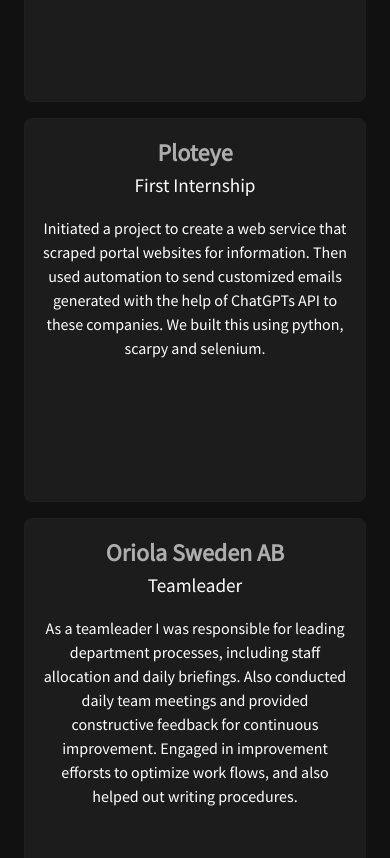
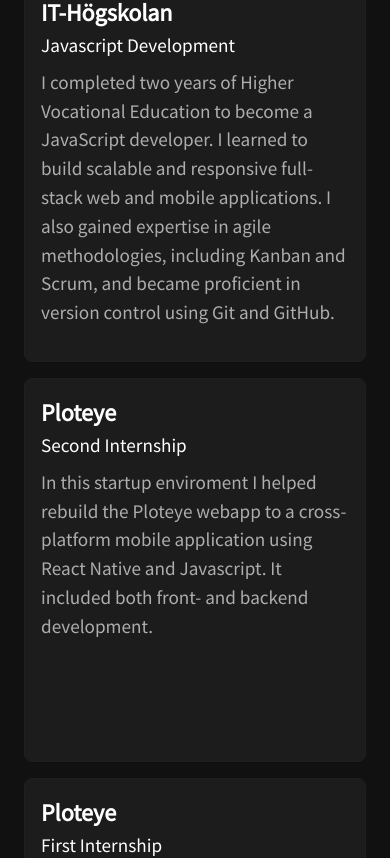
Before and after one commit to dejv0ld/Portfolio-Website, a React (Vite) app: page / in a window 390 px wide. Shown: the part 6354-7212 px from the top of the page. Built offline with nearby package versions, Linux system fonts and the light colour scheme.

Commit message:
feat: Update strings in HomePageGrid and added new text to experience section and about section.

```diff
--- a/src/components/AboutSection/AboutSection.jsx
+++ b/src/components/AboutSection/AboutSection.jsx
@@ -1,3 +1,4 @@
+/* eslint-disable react/no-unescaped-entities */
 import './AboutSection.css';
 
 export const AboutSection = () => {
@@ -6,7 +7,30 @@
       <h2 className="about-heading">About</h2>
 
       <p className="about-paragraph">
-        Lorem ipsum dolor sit amet, consectetur adipiscing elit. Sed in
+        I'm a social, calm, and patient individual with a passion for both the
+        outdoors and technology. When I'm not coding, you can find me out on the
+        lake fishing, spending quality time with family and friends, or staying
+        active at the gym. <br /> What I love most about coding is its creative
+        aspect and the opportunity for constant learning and growth. This is
+        what drives me every day. Coding allows me to solve complex problems and
+        continuously improve my skills, which keeps me motivated and engaged.
+        <br />
+        As a colleague, I am cheerful, responsible, and dedicated. I enjoy
+        personal growth and continuous learning, which helps me stay updated
+        with the latest trends and technologies. I am a natural team player who
+        thrives in collaborative environments, always ready to contribute and
+        support my team members.
+        {/*   I'm a social, calm and patient person who enjoys being out on the lake
+        fishing or spend time with family and friends. You can also find me at
+        the gym, or ofcourse infront of the computer coding. What I love about
+        coding is the creative aspect and the constant learning and growing,
+        which is where I get my drive from. As a colleague, I am cheerful,
+        responsible, and dedicated individual who enjoys personal growth and
+        continuous learning. I am a natural team player who thrives in
+        collaborative environments. My previous work experiences have taught me
+        not only to identify problems but also to come up with effective
+        solutions. */}
+        {/*   Lorem ipsum dolor sit amet, consectetur adipiscing elit. Sed in
         vestibulum felis. Sed nec libero nec libero ultricies rutrum. Nullam
         mattis, metus in tincidunt tempus, purus nunc fermentum nunc, et
         tincidunt nunc metus nec purus. Nulla facilisi. Nullam auctor, libero
@@ -15,7 +39,7 @@
         mattis, metus in tincidunt tempus, purus nunc fermentum nunc, et
         tincidunt nunc metus nec purus. Nulla facilisi. Nullam auctor, libero
         eget ultricies lacinia, nunc nunc ultricies purus, nec ultricies magna
-        sem nec libero.
+        sem nec libero. */}
       </p>
     </section>
   );
--- a/src/components/Experience/ExperienceSection.css
+++ b/src/components/Experience/ExperienceSection.css
@@ -12,17 +12,46 @@
 }
 
 .experience-sub-heading {
-  font-size: 1.5rem;
+  font-size: 2rem;
   font-weight: 700;
-  color: var(--gray-color)
+  color: white;
+  text-align: left;
+
 }
 
   .exp-sub-heading {
-    font-size: 1.2rem;
-    color: white
+    font-size: 1.5rem;
+    color: white;
+    text-align: left;
+
   }
 
   .expercience-paragraph {
-    color: white;
-    margin: 1rem 0;
+    color: var(--gray-color);
+    margin: 0.5rem 0;
+    text-align: left;
+    font-size: 1.5rem;
   }
+
+  @media screen and (max-width: 480px) {
+
+    .experience-sub-heading {
+      font-size: 1.5rem;
+    }
+
+    .exp-sub-heading {
+      font-size: 1.2rem;
+    }
+
+    .expercience-paragraph {
+      font-size: 1.2rem;
+    }
+  }
+
+  @media screen and (max-width: 374px) {
+
+
+    .expercience-paragraph {
+      font-size: 1.1rem;
+    }
+  }
--- a/src/components/Experience/ExperienceSection.jsx
+++ b/src/components/Experience/ExperienceSection.jsx
@@ -10,11 +10,11 @@
           <h3 className="experience-sub-heading">IT-Högskolan</h3>
           <h4 className="exp-sub-heading">Javascript Development</h4>
           <p className="expercience-paragraph">
-            Two years of Higher Vocational Education(Yrkeshögskola) studies to
-            be a Javascript developer. I learned to build scalable and
-            responsive fullstack web and mobile applications. I also learned the
-            importance of agile work, using kanband and scrum methods together
-            with version control with Git/Github.
+            I completed two years of Higher Vocational Education
+            to become a JavaScript developer. I learned to build scalable and
+            responsive full-stack web and mobile applications. I also gained
+            expertise in agile methodologies, including Kanban and Scrum, and
+            became proficient in version control using Git and GitHub.
           </p>
         </div>
         <div className="bg-darkgray p-4 h-96 rounded-lg border border-gridBorderColor">
@@ -33,18 +33,15 @@
             Initiated a project to create a web service that scraped portal
             websites for information. Then used automation to send customized
             emails generated with the help of ChatGPTs API to these companies.
-            We built this using python, scarpy and selenium.
           </p>
         </div>
         <div className="bg-darkgray p-4 h-96 rounded-lg border border-gridBorderColor">
           <h3 className="experience-sub-heading">Oriola Sweden AB</h3>
           <h4 className="exp-sub-heading">Teamleader</h4>
           <p className="expercience-paragraph">
-            As a teamleader I was responsible for leading department processes,
-            including staff allocation and daily briefings. Also conducted daily
-            team meetings and provided constructive feedback for continuous
-            improvement. Engaged in improvement efforsts to optimize work flows,
-            and also helped out writing procedures.
+            Responsible for leading department processes, staff allocation and
+            daily briefings. Conducted daily team meetings and provided
+            constructive feedback for continuous improvement, and more.
           </p>
         </div>
         <div className="bg-darkgray p-4 h-96 rounded-lg border border-gridBorderColor">
@@ -56,7 +53,7 @@
             do the work.
           </p>
         </div>
-    {/*     <div className="bg-darkgray p-4 h-96 rounded-lg border border-gridBorderColor">
+        {/*     <div className="bg-darkgray p-4 h-96 rounded-lg border border-gridBorderColor">
           <h3 className="experience-sub-heading">Highschool</h3>
           <h4 className="exp-sub-heading">
             Business and Administration Program
--- a/src/components/HomePageGrid/HomePageGrid.jsx
+++ b/src/components/HomePageGrid/HomePageGrid.jsx
@@ -12,7 +12,7 @@
   const [stringIndex, setStringIndex] = useState(0);
   const [charIndex, setCharIndex] = useState(0);
 
-  const strings = ['Fullstack Developer.', 'Web Developer.', 'App Developer.'];
+  const strings = ['Fullstack Developer.', 'Software Developer.', 'App Developer.'];
 
   useEffect(() => {
     const currentString = strings[stringIndex];
```
